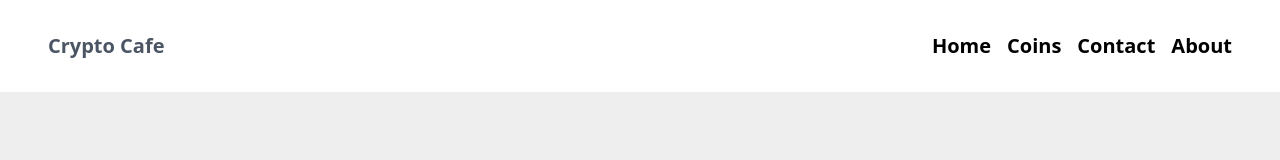
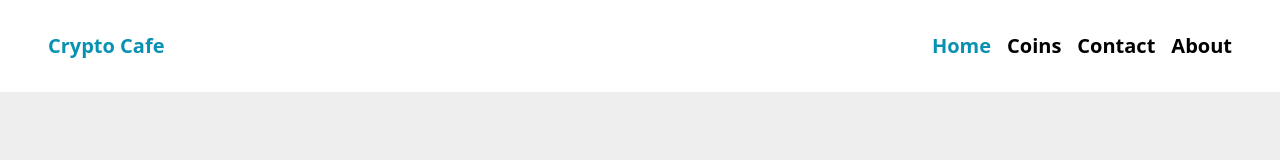
Before and after one commit to arifmia1129/Crypto-Cafe---React_Project, a React (Create React App) app: page / in a window 1280 px wide. Shown: the top 160 px of the page. Built offline with nearby package versions, Linux system fonts and the light colour scheme.

Commit message:
customlink added

```diff
--- /dev/null
+++ b/src/components/CustomLink/CustomLink.js
@@ -0,0 +1,20 @@
+import React from 'react';
+import { Link, useMatch, useResolvedPath } from 'react-router-dom';
+
+const CustomLink = ({ children, to, ...props }) => {
+    const resolved = useResolvedPath(to);
+    const match = useMatch({ path: resolved.pathname, end: true });
+    return (
+        <div>
+            <Link
+                style={{ color: match ? "#0991B1" : "black" }}
+                to={to}
+                {...props}
+            >
+                {children}
+            </Link>
+        </div>
+    );
+};
+
+export default CustomLink;
--- a/src/components/Header/Header.js
+++ b/src/components/Header/Header.js
@@ -1,17 +1,18 @@
 import React from 'react';
-import { Link } from 'react-router-dom';
+import CustomLink from '../CustomLink/CustomLink';
+
 
 const Header = () => {
     return (
         <div className='sticky top-0 flex font-sans px-12 py-8 bg-white text-xl font-semibold justify-center md:justify-between'>
             <div className='hidden md:block font-bold text-1xl text-gray-600'>
-                <Link to="/">Crypto Cafe</Link>
+                <CustomLink to="/">Crypto Cafe</CustomLink>
             </div>
             <div className='gap-4 flex'>
-                <Link to="/">Home</Link>
-                <Link to="/coins">Coins</Link>
-                <Link to="/contact">Contact</Link>
-                <Link to="/about">About</Link>
+                <CustomLink to="/">Home</CustomLink>
+                <CustomLink to="/coins">Coins</CustomLink>
+                <CustomLink to="/contact">Contact</CustomLink>
+                <CustomLink to="/about">About</CustomLink>
             </div>
         </div>
     );
```
